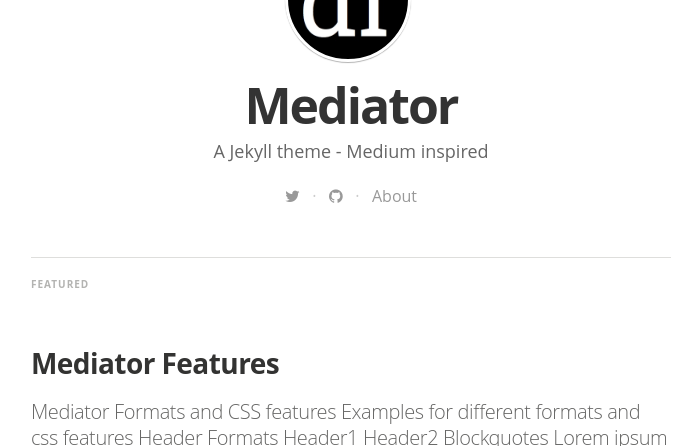
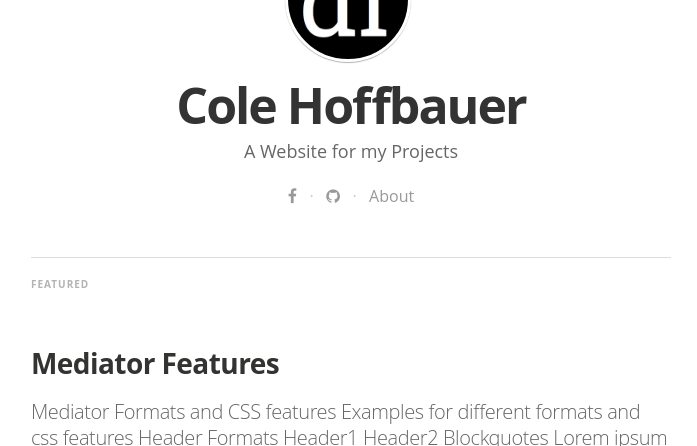
Before and after one commit to ColeHoff7/ColeHoff7.github.io, a Jekyll site: the page built from index.html, in a window 1280 px wide and 900 px high, cut to the strip 454-900 px from the top of the window. Shown: the whole strip, without its empty margins (289-986 px from the left). Built offline with Jekyll 4.4.1, drawn with Linux system fonts in a browser that asks for light colours; nearby versions of some CDN libraries; some web fonts are replaced; Markdown is read by kramdown in place of the engine named in the settings; the list of posts is cut into pages by our own code; some of the changed text lies outside the part shown.

Commit message:
edited config a bit

```diff
--- a/_config.yml
+++ b/_config.yml
@@ -5,48 +5,48 @@ gems:
   - jemoji
 
 # Site settings
-title: "Mediator"
+title: "Cole Hoffbauer"
 description: > # this means to ignore newlines until "email:"
-   A Jekyll theme - Medium inspired
+   A Website for my Projects
 
-email: a-mail@mail.mail
+email: colehoff7@gmail.com
 #blog logo
 logo: "/assets/images/df_logo.jpg"
 # blog cover
 cover: "/assets/images/cA4aKEIPQrerBnp1yGHv_IMG_9534-3-2.jpg"
 
-name: 'Dirk Fabisch'
-author: 'Dirk Fabisch'
+name: 'Cole Hoffbauer'
+author: 'Cole Hoffbauer'
 author_image: "/assets/images/author.jpg"
 
 paginate:	5
 
-url: "http://myblog.***.***" # the base hostname & protocol for your site
+url: "http://colehoff7.github.io/" # the base hostname & protocol for your site
 baseurl: ""
 #used to display twitter cards
-twitter_handle: '@dirkfabisch'
+#twitter_handle: '@c_hoffbauer'
 
 #fill in disqus shortname to use disqus
 #disqus: disqus-shortname
 
 # social icons and sharing options
 social:
-  - icon:	twitter
-    url:	https://twitter.com/dirkfabisch
-    desc: Follow me on twitter
-    share_url: http://twitter.com/share
-    share_title: ?text=
-    share_link: "&amp;url="
+# - icon:	twitter
+#    url:	https://twitter.com/dirkfabisch
+#    desc: Follow me on twitter
+#    share_url: http://twitter.com/share
+#    share_title: ?text=
+#    share_link: "&amp;url="
 
-#  - icon:	facebook
-#    url:	https://facebook.com/???
-#    desc: Connect with me facebook
-#    share_url: https://www.facebook.com/sharer.php
-#    share_title: ?t=
-#    share_link: "&amp;u="
+  - icon:	facebook
+    url:	https://facebook.com/cole.t.hoff
+    desc: Connect with me facebook
+    share_url: https://www.facebook.com/sharer.php
+    share_title: ?t=
+    share_link: "&amp;u="
 
   - icon:	github
-    url:	https://github.com/dirkfabisch
+    url:	https://github.com/colehoff7@gmail.com
     desc:	Fork me on github
     share_url:
     share_title:
```
